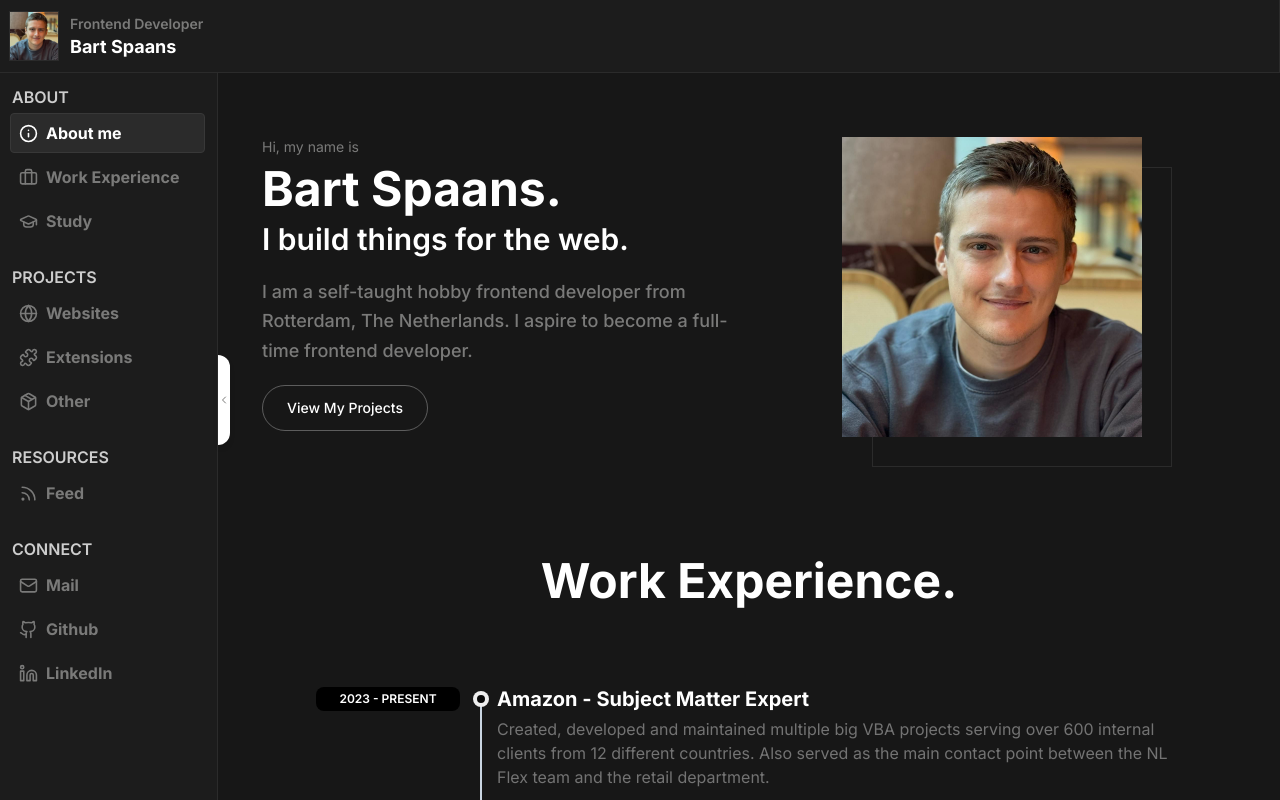
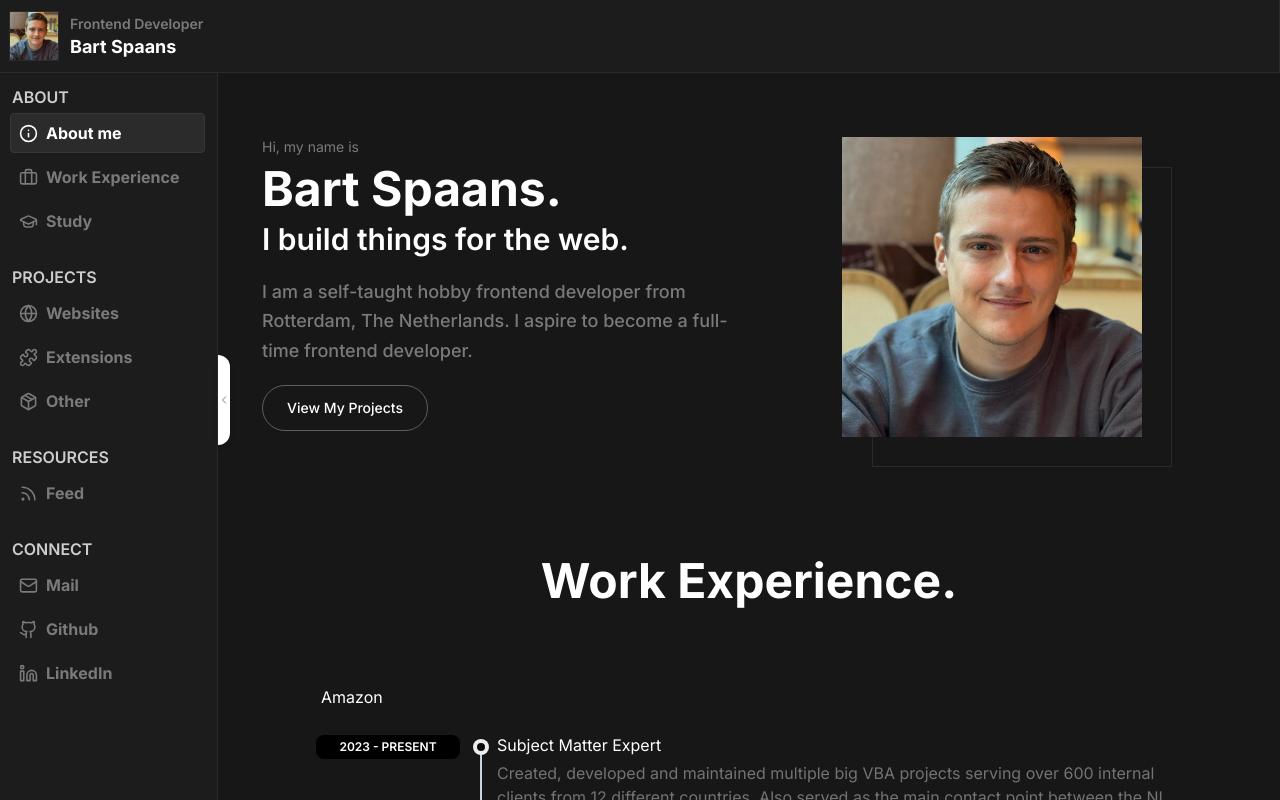
Before and after one commit to spaansba/Portfolio, a Next.js app: page /about in a window 1280 px wide. Shown: the top 800 px of the page. Built offline with nearby package versions, Linux system fonts and the light colour scheme.

Commit message:
timeline v4

```diff
--- a/src/app/about/WorkExperience/Timeline.tsx
+++ /dev/null
@@ -1,47 +0,0 @@
-import { Badge } from "@/components/ui/badge"
-import { cn } from "@/lib/utils"
-import React, { forwardRef } from "react"
-
-const Timeline = forwardRef<HTMLDivElement, React.HTMLAttributes<HTMLDivElement>>(
-  ({ className, ...props }, ref) => <div ref={ref} className={className} {...props} />
-)
-Timeline.displayName = "Timeline"
-
-const TimelineItem = forwardRef<HTMLDivElement, React.HTMLAttributes<HTMLDivElement>>(
-  ({ className, ...props }, ref) => <div ref={ref} className={cn("", className)} {...props} />
-)
-TimelineItem.displayName = "TimelineItem"
-
-const TimelineHeader = forwardRef<HTMLDivElement, React.HTMLAttributes<HTMLDivElement>>(
-  ({ className, ...props }, ref) => <div ref={ref} className={cn(className)} {...props} />
-)
-TimelineHeader.displayName = "TimelineHeader"
-
-const TimelineTitle = forwardRef<HTMLParagraphElement, React.HTMLAttributes<HTMLParagraphElement>>(
-  ({ className, ...props }, ref) => (
-    <p ref={ref} className={cn("text-xl font-bold text-primary", className)} {...props} />
-  )
-)
-TimelineTitle.displayName = "TimelineTitle"
-
-const TimelineTime = ({
-  className,
-  variant = "default",
-  ...props
-}: React.ComponentProps<typeof Badge>) => {
-  return (
-    <Badge className={cn("", className)} variant={variant} {...props}>
-      {props.children}
-    </Badge>
-  )
-}
-TimelineTime.displayName = "TimelineTime"
-
-const TimelineDescription = forwardRef<HTMLDivElement, React.HTMLAttributes<HTMLDivElement>>(
-  ({ className, ...props }, ref) => (
-    <div ref={ref} className={cn("text-muted-foreground ", className)} {...props} />
-  )
-)
-TimelineDescription.displayName = "TimelineDescription"
-
-export { Timeline, TimelineItem, TimelineHeader, TimelineTitle, TimelineTime, TimelineDescription }
--- a/src/app/about/WorkExperience/TimelineLayout.tsx
+++ b/src/app/about/WorkExperience/TimelineLayout.tsx
@@ -1,60 +1,49 @@
 import React from "react"
-import {
-  Timeline,
-  TimelineDescription,
-  TimelineHeader,
-  TimelineItem,
-  TimelineTime,
-  TimelineTitle,
-} from "./Timeline"
 import { workExperience } from "@/data/WorkExperience"
 
 function TimelineLayout() {
   return (
     <div className="flex justify-center flex-col gap-6 mx-5">
-      <Timeline className="">
-        {workExperience.map((experience, index) => (
-          // Create a group wrapper for each experience
-          <div key={`experience-${experience.employer}`} className="group">
-            {/* Map through each position within the experience */}
-            {experience.positions.map((position, posIndex) => (
-              <TimelineItem
+      {workExperience.map((experience, index) => (
+        <>
+          <div className="text-white">{experience.employer}</div>
+          <div key={`experience-${experience.employer}`}>
+            {experience.positions.map((position) => (
+              <div
                 key={`${experience.employer}-${position.jobTitle}`}
-                className={`relative pb-8 ${
+                className={`relative pb-8 group ${
                   index % 2 === 0 ? "pl-8 sm:pl-44" : "pr-8 sm:pr-44 pl-0"
                 }`}
               >
-                <TimelineHeader
+                <div
                   className={`mb-1 flex flex-col ${
                     index % 2 === 0
-                      ? "items-start before:absolute before:left-2 before:h-full before:-translate-x-1/2 before:translate-y-3 before:self-start before:bg-slate-300 before:px-px after:absolute after:left-2 after:box-content after:h-2 after:w-2 after:-translate-x-1/2 after:translate-y-1.5 after:rounded-full after:border-4 after:border-primary-foreground/95 after:bg-foreground group-last:before:hidden sm:flex-row sm:before:left-0 sm:before:ml-[10rem] sm:after:left-0 sm:after:ml-[10rem]"
-                      : "items-end before:absolute before:right-2 before:h-full before:translate-x-1/2 before:translate-y-3 before:self-start before:bg-slate-300 before:px-px after:absolute after:right-2 after:box-content after:h-2 after:w-2 after:translate-x-1/2 after:translate-y-1.5 after:rounded-full after:border-4 after:border-primary-foreground/95 after:bg-foreground group-last:before:hidden sm:flex-row-reverse sm:before:right-0 sm:before:mr-[10rem] sm:after:right-0 sm:after:mr-[10rem]"
+                      ? "items-start before:absolute  before:left-2 before:h-full before:-translate-x-1/2 before:translate-y-3 before:self-start before:bg-slate-300 before:px-px after:absolute after:left-2 after:box-content after:h-2 after:w-2 after:-translate-x-1/2 after:translate-y-1.5 after:rounded-full after:border-4 after:border-primary-foreground/95 after:bg-foreground group-last:before:hidden sm:flex-row sm:before:left-0 sm:before:ml-[10rem] sm:after:left-0 sm:after:ml-[10rem]"
+                      : "items-end before:absolute after:top-0 before:right-2 before:h-full before:translate-x-1/2 before:translate-y-3 before:self-start before:bg-slate-300 before:px-px after:absolute after:right-2 after:box-content after:h-2 after:w-2 after:translate-x-1/2 after:translate-y-1.5 after:rounded-full after:border-4 after:border-primary-foreground/95 after:bg-foreground group-last:before:hidden sm:flex-row-reverse sm:before:right-0 sm:before:mr-[10rem] sm:after:right-0 sm:after:mr-[10rem]"
                   }`}
                 >
-                  <TimelineTime
+                  <div
                     className={`${
                       index % 2 === 0 ? "left-[-5px]" : "right-[-5px]"
-                    } mb-3 px-2 py-1 inline-flex h-6 w-36 translate-y-0.5 items-center justify-center text-xs font-semibold uppercase sm:absolute sm:mb-0 bg-black text-white`}
+                    } mb-3 px-2 py-2 rounded-md inline-flex h-6 w-36 translate-y-0.5 items-center justify-center text-xs font-semibold uppercase sm:absolute sm:mb-0 bg-black text-white`}
                   >
                     {position.startYear} - {position.endYear}
-                  </TimelineTime>
-                  <TimelineTitle className="text-white">
-                    {experience.employer} - {position.jobTitle}
-                  </TimelineTitle>
-                </TimelineHeader>
-                <TimelineDescription
+                  </div>
+                  <div className="text-white">{position.jobTitle}</div>
+                </div>
+
+                <p
                   className={
-                    index % 2 !== 0 ? "text-muted-foreground text-right" : "text-muted-foreground"
+                    index % 2 !== 0 ? "text-muted-foreground  text-right" : "text-muted-foreground"
                   }
                 >
-                  {position.extraInfo ||
-                    "Lorem ipsum dolor sit amet consectetur adipisicing elit. Quos id eius ipsum maxime debitis dolore, quasi est voluptatem commodi aliquam temporibus itaque eveniet non deserunt eum cumque sint quod quas."}
-                </TimelineDescription>
-              </TimelineItem>
+                  {position.extraInfo}
+                </p>
+              </div>
             ))}
           </div>
-        ))}
-      </Timeline>
+        </>
+      ))}
     </div>
   )
 }
--- a/src/data/WorkExperience.ts
+++ b/src/data/WorkExperience.ts
@@ -50,7 +50,7 @@ export const workExperience: WorkExperience[] = [
     ],
   },
   {
-    employer: "Hilti Nederland BV",
+    employer: "Hilti",
     icon: "hilti_logo", // Placeholder for the actual icon
     location: {
       countryCode: "NL",
@@ -58,11 +58,18 @@ export const workExperience: WorkExperience[] = [
     },
     positions: [
       {
-        jobTitle: "Afstuderen",
-        startYear: 2018,
+        jobTitle: "Master Thesis ",
+        startYear: 2019,
         endYear: 2020,
         extraInfo:
-          "Researched what self-employed builders need and how they prefer to be contacted by companies like Hilti. Created suggestions that helped Hilti talk to these customers better. Used the research to help the company connect with more builders.",
+          "Successfully completed my master's thesis on why existing clients prefer to buy through traditional offline channels rather than more modern online channels.",
+      },
+      {
+        jobTitle: "Bachelor Thesis",
+        startYear: 2018,
+        endYear: 2019,
+        extraInfo:
+          "Successfully finished my bachelor thesis about innovative ways to connect digitally with the growing market of independent builders",
       },
     ],
   },
```
